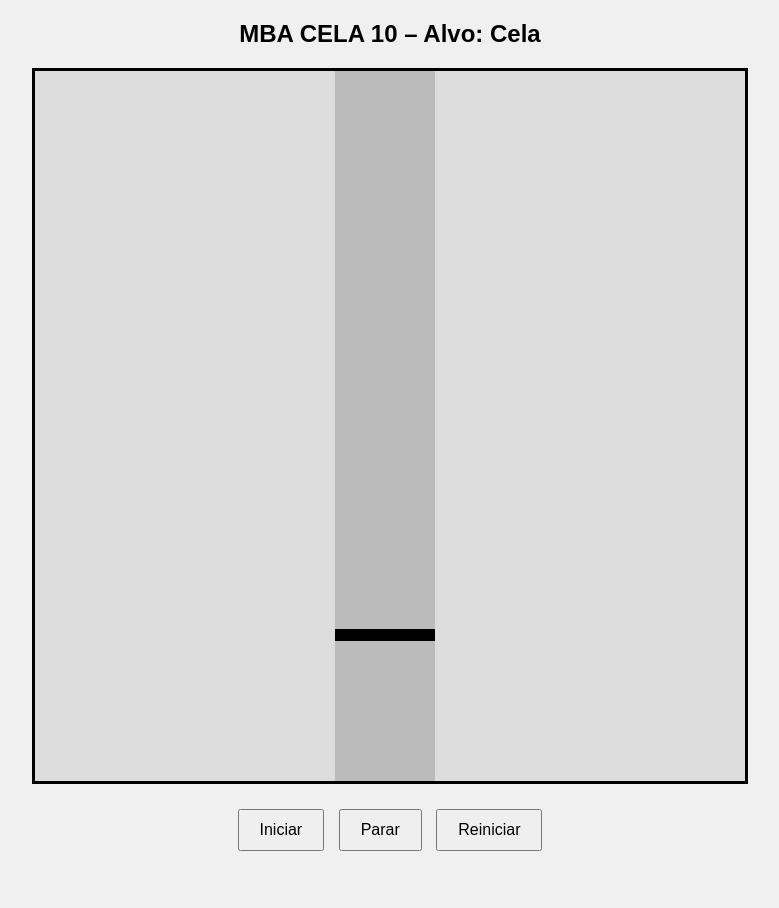
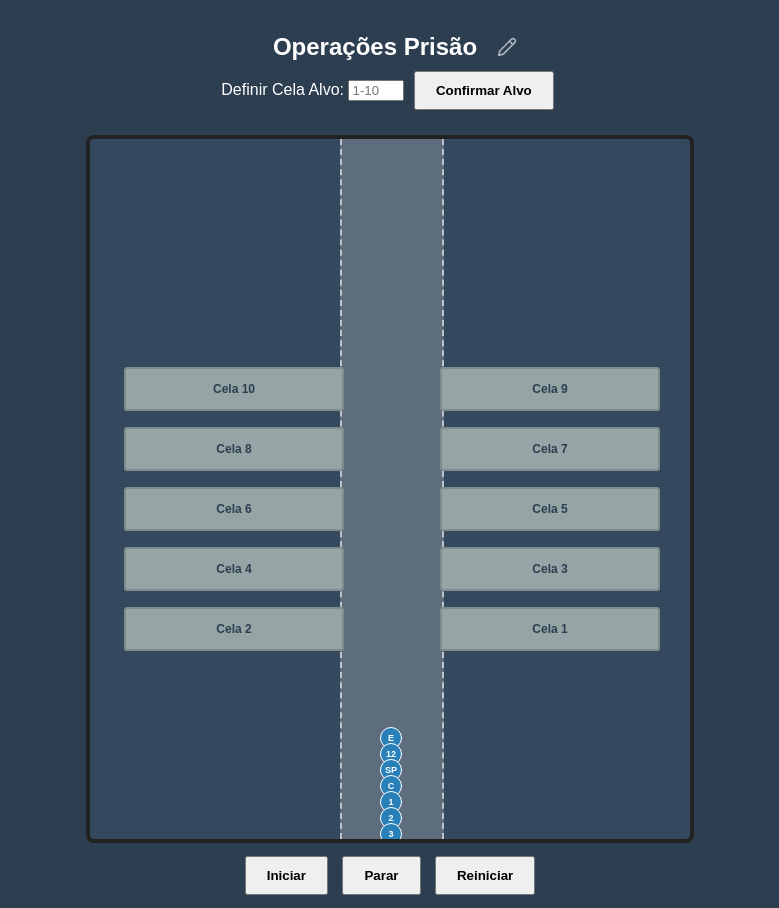
Before and after one commit to vicentisa/operacao_prisao, a plain HTML site: page index.html in a window 1280 px wide. Shown: the whole page, without its empty margins (250-1029 px from the left). Before the commit the page ends 864 px from the top, so only its background shows below. Drawn offline with nearby package versions, Linux system fonts and the light colour scheme.

Commit message:
Melhorar interação com usuário

```diff
--- a/index.html
+++ b/index.html
@@ -1,18 +1,30 @@
-<!DOCTYPE html>
 <html lang="pt-br">
+
 <head>
     <meta charset="UTF-8">
+    <title>Operações Prisão</title>
     <link rel="stylesheet" href="style.css">
-    <title>MBA CELA 10 - Alvo Cela 07</title>
+    <script src="https://cdnjs.cloudflare.com/ajax/libs/gsap/3.10.1/gsap.min.js"></script>
+    <script src="script.js"></script>
 </head>
 
 <body>
 
-    <h2>MBA CELA 10 – Alvo: Cela</h2>
+    <div class="title-container">
+        <h2 id="main-title" onblur="this.contentEditable=false">Operações Prisão</h2>
+        <span class="edit-icon" onclick="enableEdit()" title="Editar título">
+            <svg width="20" height="20" viewBox="0 0 24 24" fill="none" stroke="currentColor" stroke-width="2" stroke-linecap="round" stroke-linejoin="round"><path d="M17 3a2.85 2.83 0 1 1 4 4L7.5 20.5 2 22l1.5-5.5Z"/><path d="m15 5 4 4"/></svg>
+        </span>
+    </div>
+
+    <div class="config-panel">
+        <label for="targetInput">Definir Cela Alvo:</label>
+        <input type="number" id="targetInput" min="1" max="10" placeholder="1-10">
+        <button onclick="updateTarget()">Confirmar Alvo</button>
+    </div>
 
     <div id="scene">
         <div id="corridor"></div>
-        <div id="gate"></div>
     </div>
 
     <div class="controls">
@@ -21,7 +33,5 @@
         <button onclick="resetScene()">Reiniciar</button>
     </div>
 
-    <script src="script.js"></script>
 </body>
-
 </html>
--- /dev/null
+++ b/script.js
@@ -0,0 +1,183 @@
+let scene;
+let policeList = [];
+let animationRunning = false;
+let animationFrame;
+let currentTarget = null;
+
+const corridorLeft = 250;
+const corridorRight = 350;
+const corridorCenter = 290; // Centraliza o guarda (300px - metade da largura dele)
+const spacing = 16;
+const cellSpacing = 60;
+const cellStart = 180;
+
+const queue = ["E", "12", "SP", "C", "1", "2", "3", "4", "5", "6", "SP2"];
+
+function createCells() {
+    for (let i = 1; i <= 10; i++) {
+        let cell = document.createElement("div");
+        cell.className = "cell";
+        // Garantimos que o ID seja exatamente cell-1, cell-2, etc.
+        cell.id = "cell-" + i;
+        cell.innerText = "Cela " + i;
+
+        let row = Math.ceil(i / 2);
+        // Cálculo da posição vertical baseado na linha
+        let y = scene.offsetHeight - (cellStart + row * cellSpacing);
+
+        if (i % 2 === 1) {
+            cell.style.left = corridorRight + "px";
+        } else {
+            cell.style.left = (corridorLeft - 216) + "px";
+        }
+
+        cell.style.top = y + "px";
+        scene.appendChild(cell);
+    }
+}
+
+function createPolice() {
+    let startY = scene.offsetHeight - 120;
+
+    queue.forEach((label, index) => {
+        let p = document.createElement("div");
+        p.className = "police";
+        p.innerText = label;
+        p.dataset.label = label;
+        p.dataset.state = "fila";
+
+        if (["E", "12", "SP", "C"].includes(label)) {
+            p.speed = 1.2;
+        } else {
+            p.speed = 0.8;
+        }
+
+        if (["E", "12", "SP"].includes(label) && currentTarget !== null) {
+            p.targetCell = currentTarget;
+        } else if (label === "C") {
+            p.targetCell = 8;
+        } else if (label === "SP2") {
+            p.targetCell = 5;
+        } else {
+            p.targetCell = Number(label);
+        }
+
+        p.x = corridorCenter;
+        p.y = startY + index * spacing;
+        p.style.left = p.x + "px";
+        p.style.top = p.y + "px";
+
+        scene.appendChild(p);
+        policeList.push(p);
+    });
+}
+
+function getFinalOffset(label, target) {
+    // Equipe de elite se espalha em frente ao alvo definido
+    if (target === currentTarget) {
+        if (label === "SP") return -30;
+        if (label === "12") return 0;
+        if (label === "E") return 28;
+    }
+    if (target === 5) {
+        if (label === "SP2") return -15;
+        if (label === "5") return 15;
+    }
+    return 0;
+}
+
+function animate() {
+    if (!animationRunning) return;
+
+    policeList.forEach(p => {
+        let label = p.dataset.label;
+        let target = p.targetCell;
+        let row = Math.ceil(target / 2);
+        let targetY = scene.offsetHeight - (cellStart + row * cellSpacing);
+
+        // Se não houver alvo para este guarda, ele não se move
+        if (!target) {
+            p.dataset.state = "parado";
+            return;
+        }
+
+        if (p.dataset.state === "fila") {
+            p.y -= p.speed;
+            if (p.y <= targetY) {
+                p.dataset.state = "lateral";
+            }
+        }
+
+        if (p.dataset.state === "lateral") {
+            let baseX = (target % 2 === 1) ? corridorRight - 26 : corridorLeft;
+            baseX += getFinalOffset(label, target);
+
+            if (p.x < baseX) p.x += p.speed * 2;
+            if (p.x > baseX) p.x -= p.speed * 2;
+
+            if (Math.abs(p.x - baseX) < 2) {
+                p.dataset.state = "parado";
+            }
+        }
+
+        p.style.left = p.x + "px";
+        p.style.top = p.y + "px";
+    });
+
+    animationFrame = requestAnimationFrame(animate);
+}
+
+function start() {
+    if (animationRunning) return;
+    animationRunning = true;
+    animate();
+}
+
+function pause() {
+    animationRunning = false;
+    cancelAnimationFrame(animationFrame);
+}
+
+function resetScene() {
+    pause();
+    policeList.forEach(p => p.remove());
+    policeList = [];
+    createPolice();
+}
+
+function updateTarget() {
+    const input = document.getElementById("targetInput");
+    const val = parseInt(input.value.trim());
+
+    if (isNaN(val) || val < 1 || val > 10) {
+        alert("Por favor, insira um número de cela válido (1 a 10).");
+        return;
+    }
+
+    currentTarget = val;
+
+    // 1. Limpar destaques de todas as celas
+    document.querySelectorAll('.cell').forEach(c => c.classList.remove('targetCell'));
+
+    // 2. Aplicar o destaque apenas na cela escolhida
+    const targetCellEl = document.getElementById("cell-" + val);
+    if (targetCellEl) targetCellEl.classList.add('targetCell');
+
+    // 3. Resetar a posição dos guardas para que eles reconheçam o novo alvo
+    resetScene();
+}
+
+function enableEdit() {
+    const title = document.getElementById("main-title");
+    title.contentEditable = "true";
+    title.focus();
+    // Move o cursor para o final do texto
+    document.execCommand('selectAll', false, null);
+    document.getSelection().collapseToEnd();
+}
+
+window.addEventListener('load', () => {
+    scene = document.getElementById("scene");
+    createCells();
+    createPolice();
+});
--- a/style.css
+++ b/style.css
@@ -1,84 +1,111 @@
-body{
-    font-family: Arial;
-    text-align:center;
-    background:#f0f0f0;
+body {
+    background-color: #2c3e50;
+    color: white;
+    font-family: sans-serif;
+    display: flex;
+    flex-direction: column;
+    align-items: center;
 }
 
-#scene{
-    position:relative;
-    width:710px;
-    height:710px;
-    margin:20px auto;
-    background:#ddd;
-    border:3px solid black;
-    overflow:hidden;
+.title-container {
+    display: flex;
+    align-items: center;
+    gap: 10px;
+    margin-top: 20px;
 }
 
-#corridor{
-    position:absolute;
-    left:300px;
-    width:100px;
-    height:100%;
-    background:#bbb;
+#main-title {
+    margin: 0;
+    padding: 5px 10px;
+    border-radius: 4px;
+    outline: none;
+    transition: all 0.3s;
 }
 
-#gate{
-    position:absolute;
-    bottom:140px;
-    left:300px;
-    width:100px;
-    height:12px;
-    background:black;
+#main-title[contenteditable="true"] {
+    background-color: rgba(255, 255, 255, 0.1);
+    border-bottom: 2px solid #3498db;
+    cursor: text;
 }
 
-.cell{
-    position:absolute;
-    width:216px;
-    height:36px;
-    background:#777;
-    color:white;
-    font-size:12px;
-    display:flex;
-    align-items:center;
-    justify-content:center;
-    border:2px solid #555;
-    box-sizing:border-box;
+.edit-icon {
+    cursor: pointer;
+    opacity: 0.6;
+    transition: opacity 0.2s, transform 0.2s;
 }
 
-.targetCell{
-    background:#c62828;
-    font-weight:bold;
-    position:relative;
+.edit-icon:hover {
+    opacity: 1;
+    transform: scale(1.1);
 }
 
-.targetCell::after{
-    content:"⚡ Cela 07";
-    position:absolute;
-    top:-18px;
-    font-size:14px;
-    color:yellow;
+#scene {
+    position: relative;
+    width: 600px;
+    height: 700px;
+    background-color: #34495e;
+    border: 4px solid #222;
+    border-radius: 8px;
+    overflow: hidden;
+    margin: 20px auto; /* Centraliza horizontalmente e adiciona margem superior/inferior */
+    margin-bottom: .5em;
 }
 
-.police{
-    position:absolute;
-    width:26px;
-    height:26px;
-    border-radius:50%;
-    background:#1565c0;
-    color:white;
-    font-size:11px;
-    display:flex;
-    align-items:center;
-    justify-content:center;
+#corridor {
+    position: absolute;
+    left: 250px;
+    width: 100px;
+    height: 100%;
+    background-color: #5d6d7e;
+    border-left: 2px dashed #bdc3c7;
+    border-right: 2px dashed #bdc3c7;
 }
 
-.controls{
-    margin-top:15px;
+.cell {
+    position: absolute;
+    width: 216px;
+    height: 40px;
+    background-color: #95a5a6;
+    border: 2px solid #7f8c8d;
+    color: #2c3e50;
+    display: flex;
+    align-items: center;
+    justify-content: center;
+    font-weight: bold;
+    font-size: 12px;
+    border-radius: 3px;
+}
+
+.targetCell {
+    background-color: #e74c3c;
+    border-color: #c0392b;
+    color: white;
+    box-shadow: 0 0 10px #e74c3c;
+}
+
+.police {
+    position: absolute;
+    width: 20px;
+    height: 20px;
+    background-color: #2980b9;
+    border: 1px solid white;
+    color: white;
+    border-radius: 50%;
+    display: flex;
+    align-items: center;
+    justify-content: center;
+    font-size: 9px;
+    font-weight: bold;
+    z-index: 10;
+}
+
+.controls {
+    margin-top: 0;
 }
 
 button {
-    padding:10px 20px;
-    font-size:16px;
-    margin:5px;
-    cursor:pointer;
+    padding: 10px 20px;
+    margin: 5px;
+    cursor: pointer;
+    font-weight: bold;
 }
```
Also changed, not shown: js/script.js (deleted, +0 -75 lines).
